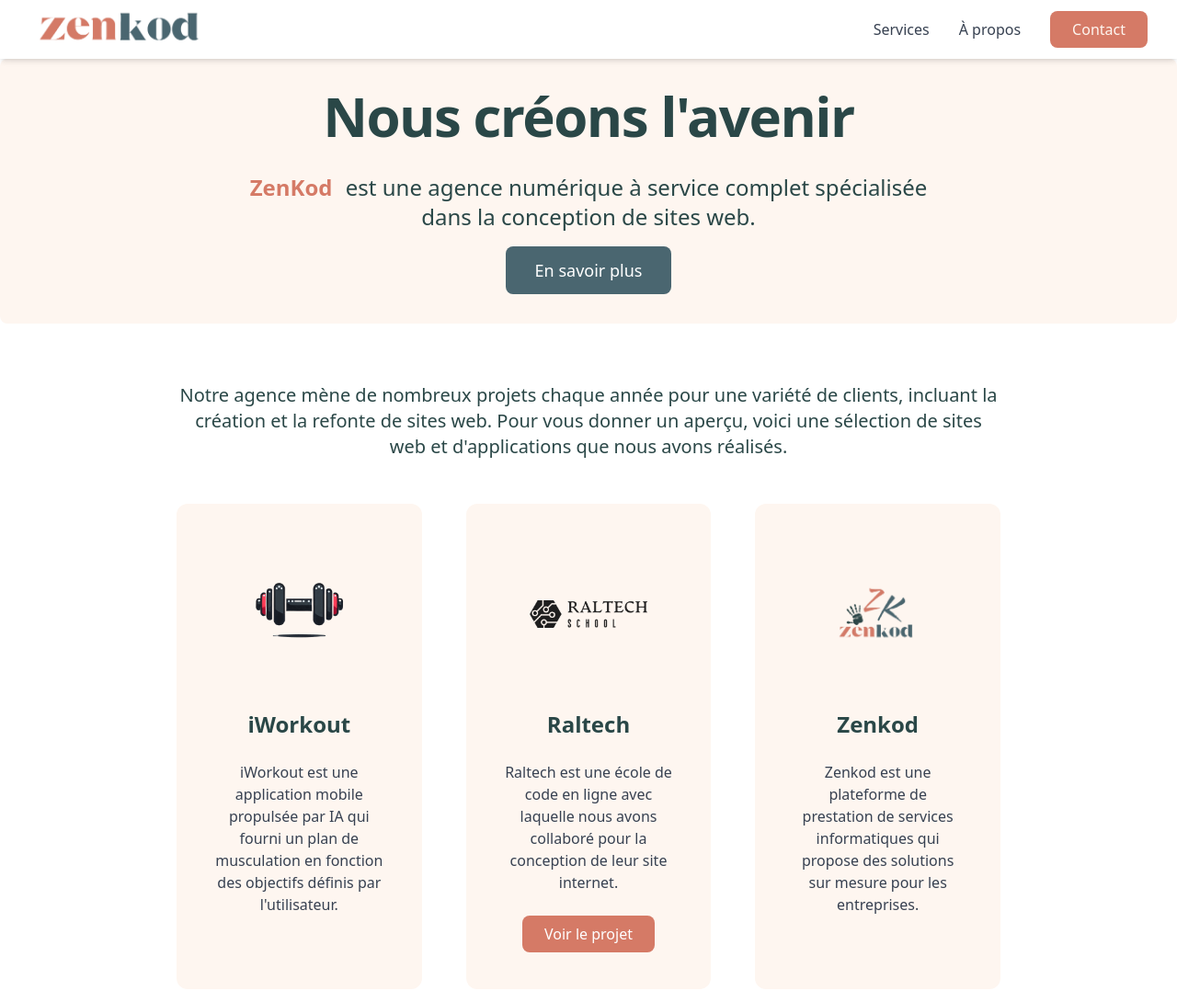
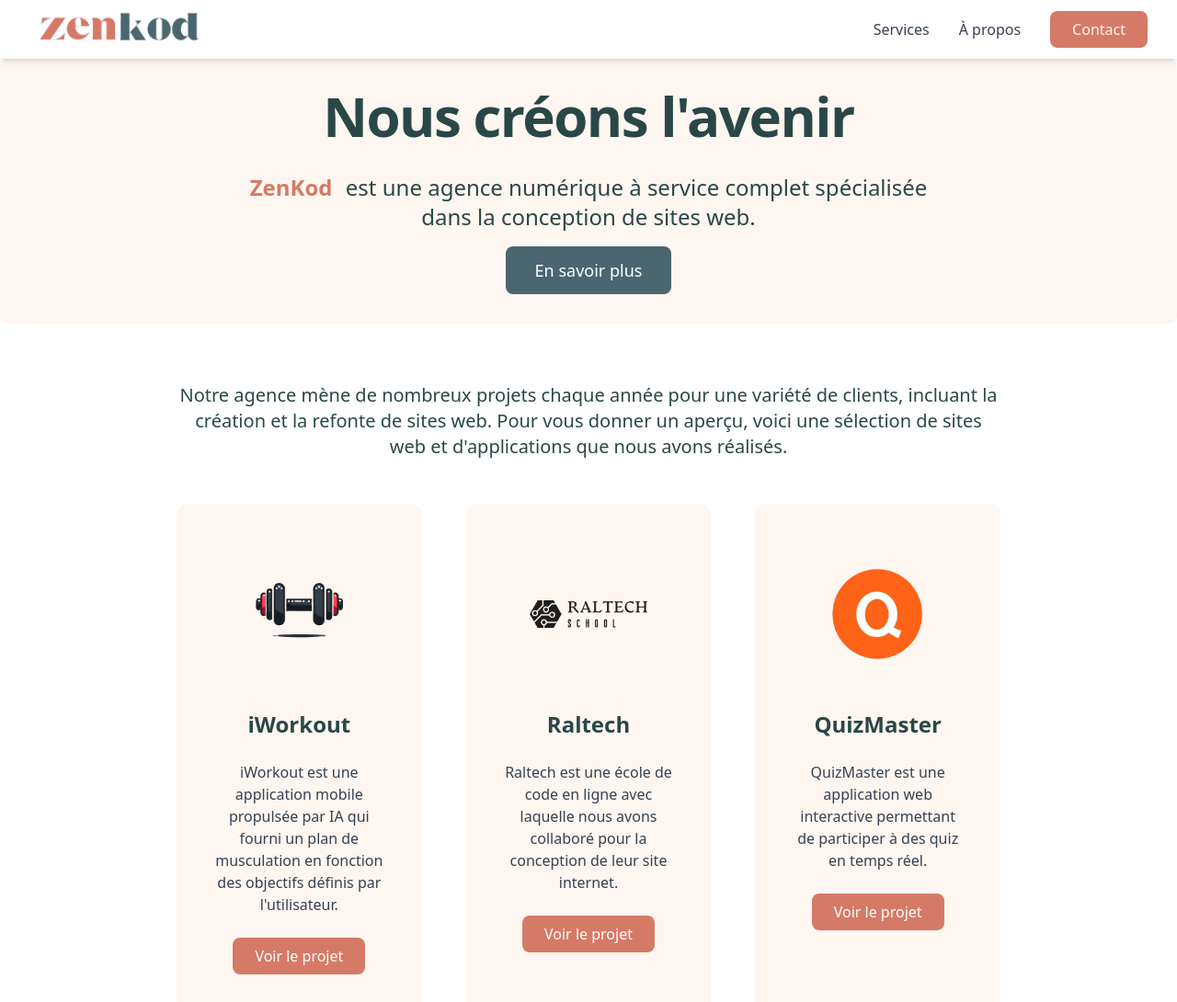
Before and after one commit to PrestaDays/zenkod, an Astro site: page / in a window 1280 px wide. Shown: the top 1090 px of the page at 92% size. Built offline with nearby package versions, Linux system fonts and the light colour scheme; Astro itself is replaced by a stand-in of ours.

Commit message:
refactor: update project links and enhance QuizMaster project details

```diff
--- a/src/components/ProjectCards.astro
+++ b/src/components/ProjectCards.astro
@@ -4,7 +4,7 @@
         image: "/assets/logo_althers.png",
         title: "iWorkout",
         description: "iWorkout est une application mobile propulsée par IA qui fourni un plan de musculation en fonction des objectifs définis par l'utilisateur.",
-        link: ""
+        link: "https://apps.apple.com/fr/app/iworkout/id6745475949"
     },
     {
         image: "/assets/logo_raltech.png",
@@ -13,10 +13,10 @@
         link: "https://raltech.school/"
     },
     {
-        image: "/assets/logo_black.png",
-        title: "Zenkod",
-        description: "Zenkod est une plateforme de prestation de services informatiques qui propose des solutions sur mesure pour les entreprises.",
-        link: ""
+        image: "/assets/logo_quiz.png",
+        title: "QuizMaster",
+        description: "QuizMaster est une application web interactive permettant de participer à des quiz en temps réel.",
+        link: "https://quiz.lucesf.com/"
     }
 ];
 ---
@@ -48,6 +48,7 @@
                     {project.link && (
                         <a
                             href={project.link}
+                            target="_blank"
                             class="bg-accent text-white px-6 py-2 rounded-lg hover:bg-accent/90 transition-colors duration-200"
                         >
                             Voir le projet
```
Also changed, not shown: public/assets/logo_quiz.png (added).
